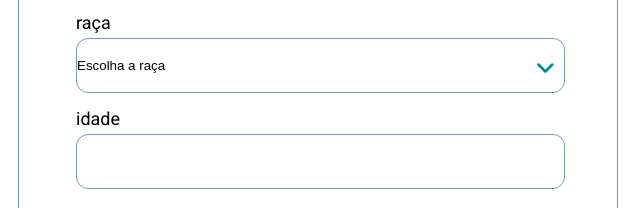
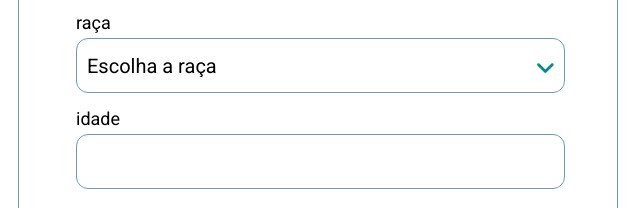
Before and after one commit to Lucasbah/Pet-Lovers, a plain HTML site: page projeto 2.html in a window 1280 px wide. Shown: the part 283-491 px from the top of the page, 502-1142 px from the left. Drawn offline with Linux system fonts and the light colour scheme.

```diff
--- a/style.css
+++ b/style.css
@@ -50,6 +50,11 @@
 }
 main h2 span{
     color: darkcyan;
+}
+input, #select-race {
+    padding: 10px;
+    font-family: "Roboto";
+    font-size: 20px;
 }
 
 .container{
```
